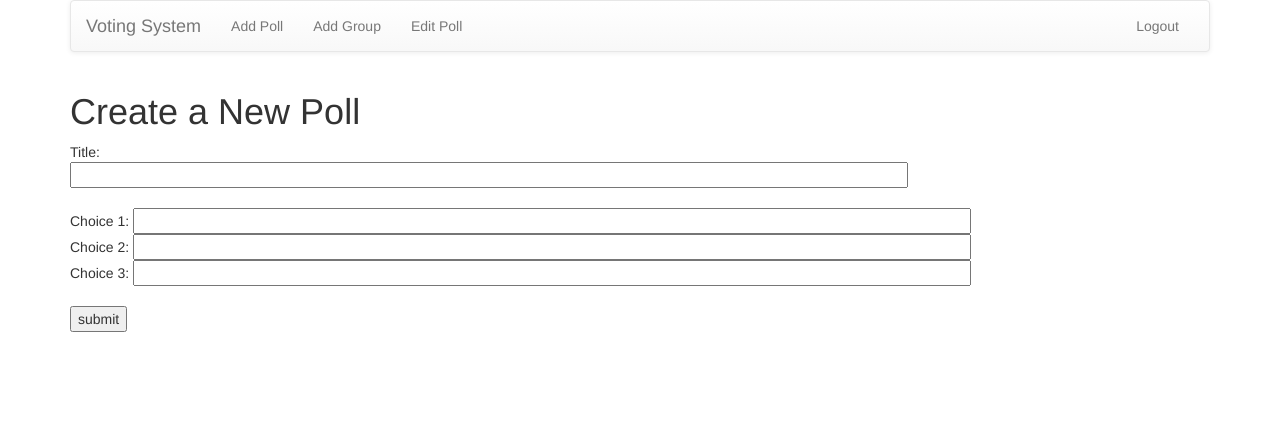
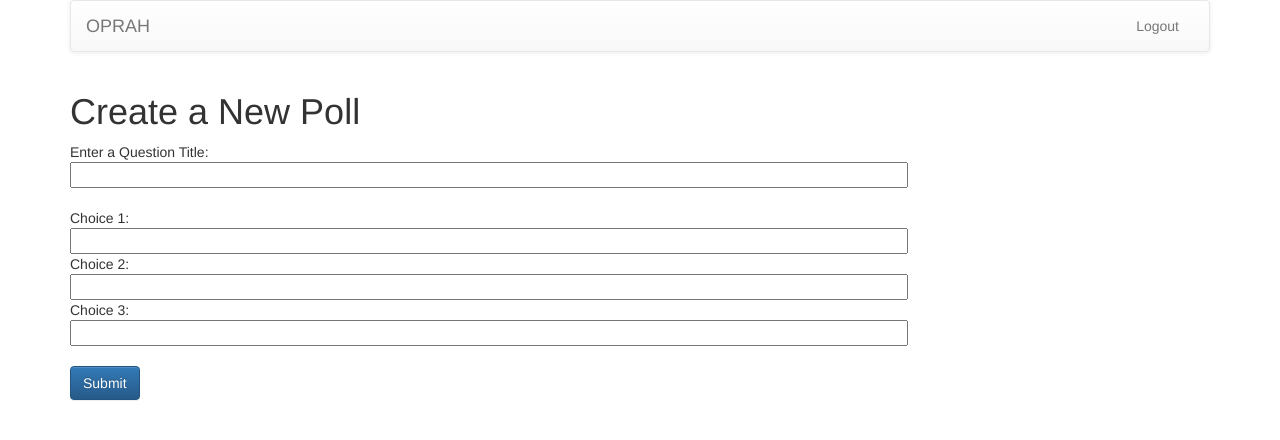
Before and after one commit to PrefPy/opra, a Django app: page /polls/add/ in a window 1280 px wide. Shown: the top 440 px of the page. Run offline with Django 3.2, Linux system fonts and the light colour scheme; a user stored in the database is signed in; tables that the repository leaves empty hold one stand-in row (values such as "Sample post"); some libraries are stand-ins or nearby versions.

Commit message:
Add/remove choices on a single page

```diff
--- a/compsocsite/polls/models.py
+++ b/compsocsite/polls/models.py
@@ -50,6 +50,8 @@ class Group(models.Model):
     name = models.CharField(max_length=200)
     members = models.ManyToManyField(User, related_name = "members")
     owner = models.ForeignKey(User, on_delete=models.CASCADE)
+    def __str__(self):
+	return ""
 
 # Dictionary Helper Models - from https://djangosnippets.org/snippets/2451/
 # Models include modifications to be used specifically for holding student preferences - these changes are marked with comments
--- a/compsocsite/polls/templates/polls/add.html
+++ b/compsocsite/polls/templates/polls/add.html
@@ -6,16 +6,19 @@
 
     <form id="add_poll" method="post" action="/polls/add/">
         {% csrf_token %}
-        Title: <br />
+        Enter a Question Title: <br />
         <input type="text" name="questionTitle" value="" size="100" />
         <br /><br />
-        Choice 1: <input type="text" name="choice1" value="" size="100" />
+        Choice 1: <br />
+        <input type="text" name="choice1" value="" size="100" />
         <br />
-        Choice 2: <input type="text" name="choice2" value="" size="100" />
+        Choice 2: <br />
+        <input type="text" name="choice2" value="" size="100" />
         <br />
-        Choice 3: <input type="text" name="choice3" value="" size="100" />
+        Choice 3: <br />
+        <input type="text" name="choice3" value="" size="100" />
         <br /><br />
-        <input type="submit" value="submit" />
+        <input type="submit" value="Submit" class="btn btn-primary" />
     </form>
 </div>
 {% endblock %}
--- a/compsocsite/polls/templates/polls/base.html
+++ b/compsocsite/polls/templates/polls/base.html
@@ -1,6 +1,6 @@
 <html>
     <head>
-        <title>OPRA</title>
+        <title>OPRAH</title>
         <link rel="stylesheet" href="//maxcdn.bootstrapcdn.com/bootstrap/3.2.0/css/bootstrap.min.css">
         <link rel="stylesheet" href="//maxcdn.bootstrapcdn.com/bootstrap/3.2.0/css/bootstrap-theme.min.css">
         <script src="https://ajax.googleapis.com/ajax/libs/jquery/1.12.2/jquery.min.js"></script>
@@ -18,19 +18,10 @@
                         <span class="icon-bar"></span>
                         <span class="icon-bar"></span>
                         </button>
-                        <a class="navbar-brand" href="/polls/">Voting System</a>
+                        <a class="navbar-brand" href="/polls/">OPRAH</a>
                     </div>
                     <div id="navbar" class="navbar-collapse collapse">
                         {% if user.is_authenticated %}
-                            <ul class="nav navbar-nav">
-                                <li><a href="/polls/add/">Add Poll</a></li>
-                            </ul>
-                            <ul class="nav navbar-nav">
-                                <li><a href="/polls/addgroup/">Add Group</a></li>
-                            </ul>
-                            <ul class = "nav navbar-nav">
-                                <li><a href="/polls/edit">Edit Poll</a></li>
-                            </ul>
                             <ul class="nav navbar-nav navbar-right">
                                 <li><a href="/auth/logout/">Logout</a></li>
                             </ul>
--- a/compsocsite/polls/urls.py
+++ b/compsocsite/polls/urls.py
@@ -7,16 +7,17 @@ urlpatterns = [
     url(r'^$', views.IndexView.as_view(), name='index'),
     url(r'^add/$', views.addView, name='add'),
     url(r'^(?P<pk>[0-9]+)/$', views.DetailView.as_view(), name='detail'),
+    url(r'^addchoice/([0-9]+)/$', views.addChoice, name='addchoice'),
+    url(r'^delchoice/([0-9]+)/$', views.deleteChoice, name='delchoice'),
+    url(r'^(?P<question_id>[0-9]+)/addvoter/$', views.addvoter, name='addvoter'),
     url(r'^(?P<pk>[0-9]+)/settings/$', views.SettingsView.as_view(), name='settings'),
-    url(r'^(?P<pk>[0-9]+)/results/$', views.ResultsView.as_view(), name='results'),
     url(r'^(?P<question_id>[0-9]+)/vote/$', views.vote, name='vote'),
-    url(r'^(?P<question_id>[0-9]+)/addvoter/$', views.addvoter, name='addvoter'),
     url(r'^(?P<pk>[0-9]+)/confirmation/$', views.ConfirmationView.as_view(), name='confirmation'),
     url(r'^(?P<pk>[0-9]+)/preferences/$', views.PreferenceView.as_view(), name='preferences'),
+    url(r'^(?P<pk>[0-9]+)/results/$', views.ResultsView.as_view(), name='results'),
+
     url(r'^(?P<group_id>[0-9]+)/addmember/$', views.addmember, name='addmember'),
     url(r'^addgroup/$', views.addGroupView.as_view(), name='addgroup'),
     url(r'^(?P<pk>[0-9]+)/members/$', views.MembersView.as_view(), name='members'),
     url(r'^addgroupfunc/$', views.addgroup, name='addgroupfunc'),
-    url(r'^edit/$', views.EditView.as_view(), name='edit'),
-    url(r'^edit/([0-9]+)/$', views.editAction, name = 'action'),
 ]
--- a/compsocsite/polls/views.py
+++ b/compsocsite/polls/views.py
@@ -37,23 +37,18 @@ def addView(request):
         return HttpResponseRedirect('/polls/%s/settings' % question.id)
     return render_to_response('polls/add.html', {}, context)
 
-def editAction(request, question_id):
-    context = RequestContext(request)
+def addChoice(request, question_id):
+    question = get_object_or_404(Question, pk=question_id)
+    item_text = request.POST['choice']
+    item = Item(question=question, item_text=item_text)
+    item.save()
+    return HttpResponseRedirect('/polls/%s/settings' % question.id)
 
-    if request.method == 'POST':
-        question = get_object_or_404(Question, pk=question_id)
-        item_text = request.POST['choice']
-        item = Item(question=question, item_text = item_text)
-        item.save()
-        return HttpResponse("Your question: " + question.question_text+" has been  successfully edited")
-    return render_to_response('polls/action.html', {"qid":question_id}, context)
-
-class EditView(generic.ListView):
-    template_name = 'polls/edit.html'
-    context_object_name = 'question_listasd'
-
-    def get_queryset(self):
-        return Question.objects.all().order_by('-pub_date')
+def deleteChoice(request, choice_id):
+    item = Item.objects.filter(id=choice_id)
+    question = item[0].question
+    item.delete()
+    return HttpResponseRedirect('/polls/%s/settings' % question.id)
 
 class addGroupView(generic.ListView):
     template_name = 'polls/addgroup.html'
@@ -71,6 +66,7 @@ class MembersView(generic.DetailView):
         ctx = super(MembersView, self).get_context_data(**kwargs)
         ctx['users'] = User.objects.all()
         return ctx
+
 # view for question detail
 class DetailView(generic.DetailView):
     model = Question
@@ -176,6 +172,7 @@ def addmember(request, group_id):
             group.members.add(memberObj.id)
         return HttpResponse("New members added.")
     return render_to_response('polls/members.html', {}, context)
+
 # function to process student submission
 def vote(request, question_id):
     question = get_object_or_404(Question, pk=question_id)
```
Also changed, not shown: compsocsite/polls/templates/polls/action.html (deleted, +0 -15 lines), compsocsite/polls/templates/polls/edit.html (+11 -20 lines), compsocsite/polls/templates/polls/index.html (+13 -23 lines), compsocsite/polls/templates/polls/settings.html (+30 -11 lines), compsocsite/db.sqlite3, 4 other files.
